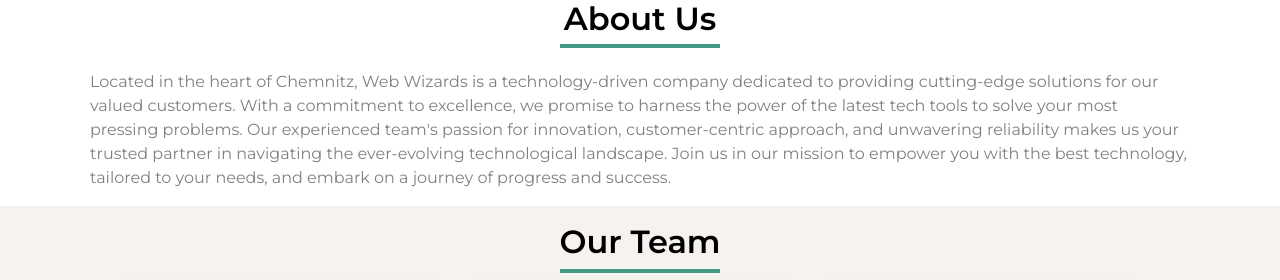
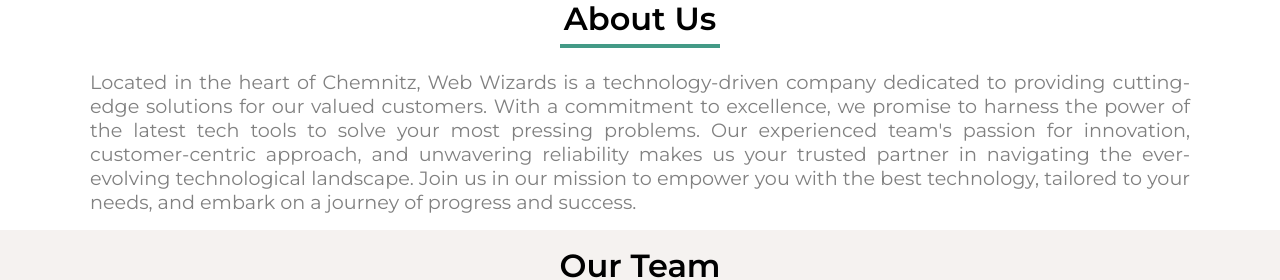
Before and after one commit to saroj2053/web-wizards, a React (Vite) app: page / in a window 1280 px wide. Shown: the part 653-933 px from the top of the page. Built offline with nearby package versions, Linux system fonts and the light colour scheme.

Commit message:
changes to about paragraph

```diff
--- a/src/components/About/About.module.css
+++ b/src/components/About/About.module.css
@@ -35,6 +35,7 @@
 .about__right > p {
   color: gray;
   line-height: 1.5rem;
-  font-size: 1rem;
+  font-size: 1.2rem;
+  text-align: justify;
   margin-top: 2rem;
 }
```
